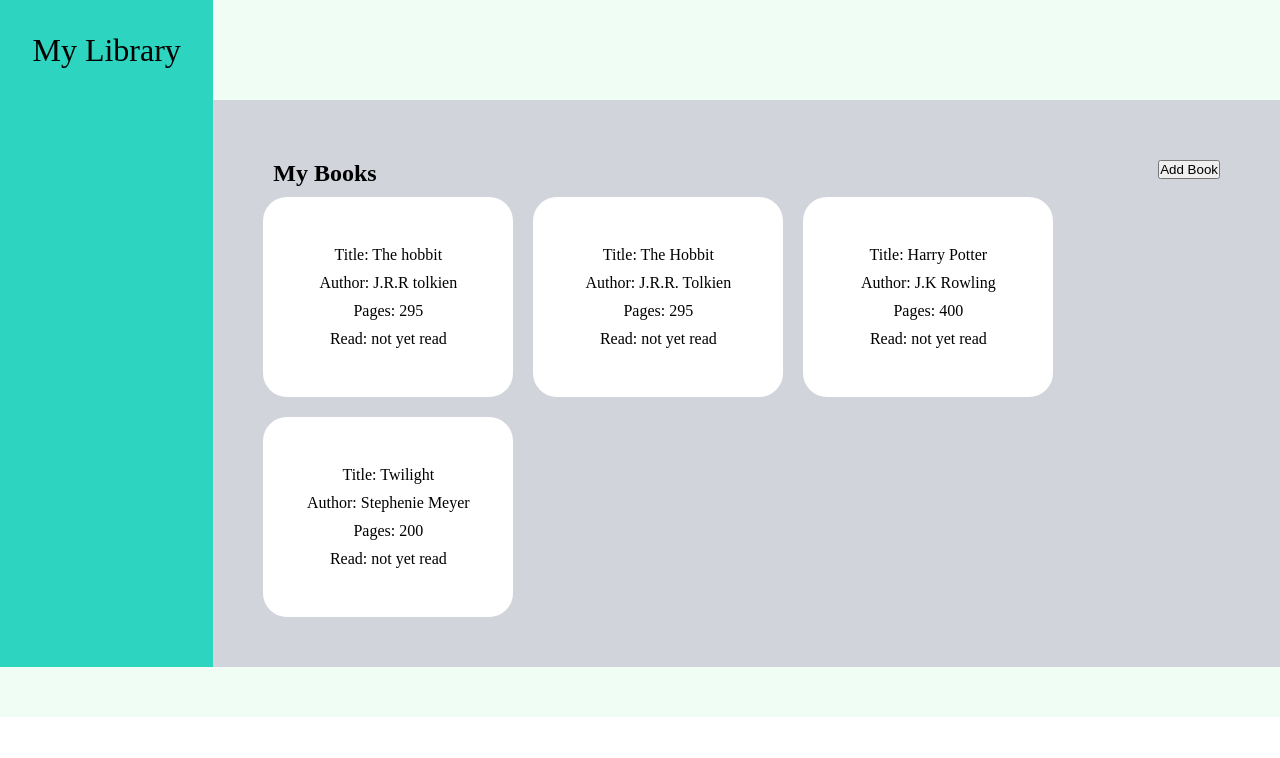
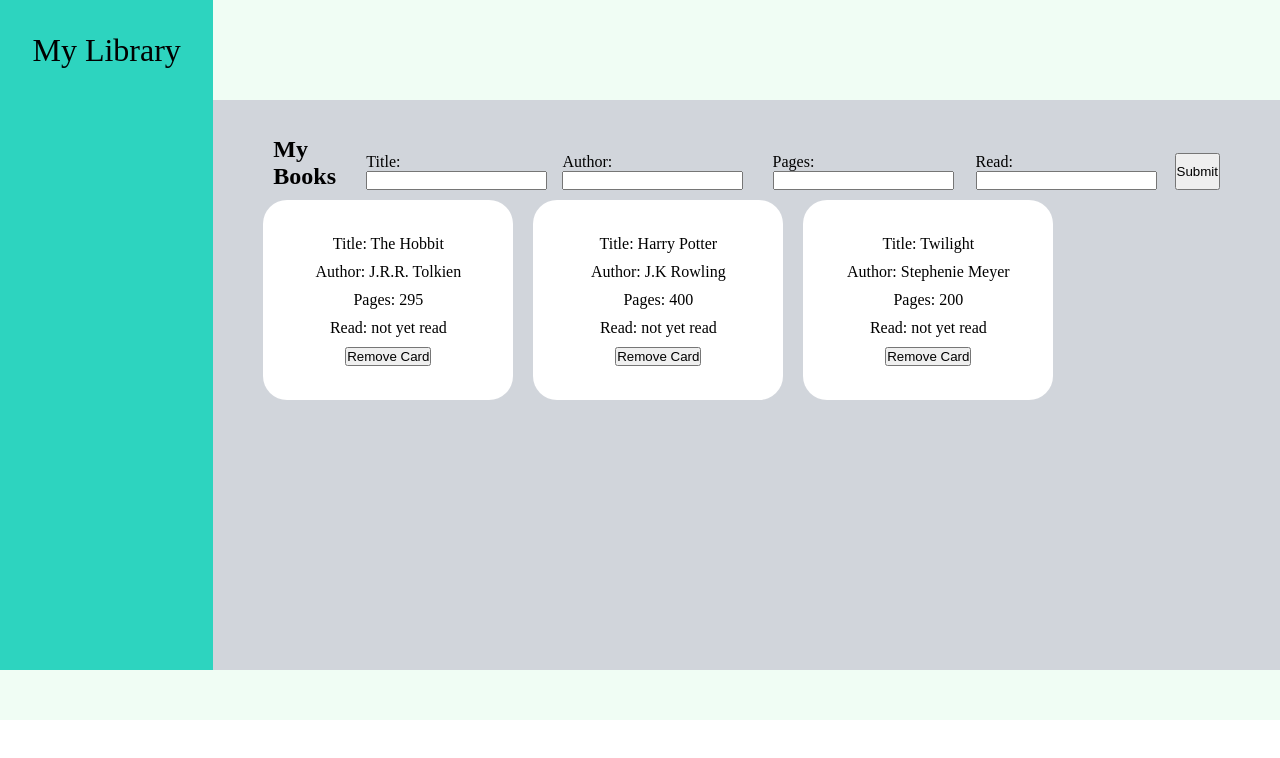
Before and after one commit to Junior4144/Library-Project, a plain HTML site: page index.html in a window 1280 px wide. Both pictures are taken after a click on the button "Add Book". Drawn offline with Linux system fonts and the light colour scheme.

Commit message:
Feat: add book btn, form added

```diff
--- a/index.html
+++ b/index.html
@@ -25,16 +25,36 @@
                 </div>
                 <div class="content-header-btn">
                     <button class="addBook">Add Book</button>
+
+                    <div class="form-container">
+                        <form action="" method="get">
+
+                            <div>
+                                <label for="title">Title: </label>
+                                <input type="text" id="title">
+                            </div>
+                            <div>
+                                <label for="author">Author: </label>
+                                <input type="text" id="author">
+                            </div>
+                            <div>
+                                <label for="pages">Pages: </label>
+                                <input type="text" id="pages">
+                            </div>
+                            <div>
+                                <label for="read">Read: </label>
+                                <input type="text" id="read">
+                            </div>
+
+                            <button class="submit-btn" type="submit">Submit</button>
+
+                        </form>
+
+                    </div>
                 </div>
             </div>
             <div class="card-container">
                 <div class="card">
-
-                    <div class="card-title">Title: The hobbit</div>
-                    <div class="card-author">Author: J.R.R tolkien</div>
-                    <div class="card-page">Pages: 295</div>
-                    <div class="card-read">Read: not yet read</div>
-
                 </div>
             </div>
         </div>
--- a/script.js
+++ b/script.js
@@ -21,7 +21,7 @@ function addBookToLibrary(title, author, pages, read){
 }
 
 function displayLibrary(){
-
+    card_container.innerHTML = '';
 
     for (let i = 0; i < myLibrary.length; i++){
         //loop through myLibrary and should display array
@@ -42,12 +42,18 @@ function displayLibrary(){
 
         const card_read = document.createElement('div');
         card_read.classList.add('card-read');
-        card_read.textContent = `Read: ${myLibrary[i].read}`
+        card_read.textContent = `Read: ${myLibrary[i].read}`;
+
+
+        const remove_btn = document.createElement('button');
+        remove_btn.classList.add('remove-card-btn');
+        remove_btn.textContent = `Remove Card`
 
         newBook.appendChild(card_title);
         newBook.appendChild(card_author);
         newBook.appendChild(card_page);
         newBook.appendChild(card_read);
+        newBook.appendChild(remove_btn);
 
         card_container.appendChild(newBook)
 
@@ -61,12 +67,50 @@ const book2 = new Book("Harry Potter", "J.K Rowling", "400", "not yet read");
 const book3 = new Book("Twilight", "Stephenie Meyer", "200", "not yet read");
 
 const card_container = document.querySelector('.card-container');
+const remove_card_btn = document.querySelector('.remove-card-btn');
 
 
 myLibrary.push(book1)
 myLibrary.push(book2)
 myLibrary.push(book3)
 
-console.log(myLibrary)
 
 displayLibrary();
+
+const addBook_button = document.querySelector('.addBook');
+const form_container = document.querySelector('.form-container')
+const submit_btn = document.querySelector('.submit-btn')
+
+addBook_button.addEventListener('click', () => {
+    //make appear a form container to fill out obtain new book info
+    addBook_button.style.display = 'none'
+    form_container.style.display = 'block'
+
+
+});
+
+submit_btn.addEventListener('click', (event) =>{
+    event.preventDefault();
+    form_container.style.display = 'none';
+
+    addBook_button.style.display = 'inline-block';
+
+    const title = document.getElementById("title");
+    const currentTitle = title.value;
+    title.value = '';
+
+    const author = document.getElementById("author");
+    const currentAuthor = author.value;
+    author.value = '';
+
+    const pages = document.getElementById("pages");
+    const currentPages = pages.value;
+    pages.value = '';
+
+    const read = document.getElementById("read");
+    const currentRead = read.value;
+    read.value = '';
+
+    addBookToLibrary(currentTitle, currentAuthor, currentPages, currentRead);
+    displayLibrary();
+});
--- a/styles.css
+++ b/styles.css
@@ -13,7 +13,7 @@ body{
 
     display: grid;
     grid-template-columns: 1fr 5fr;
-    grid-template-rows: 100px minmax(550px  , auto) 50px;
+    grid-template-rows: 100px minmax(570px  , auto) 50px;
 
     grid-template-areas:
     "sidebar header"
@@ -45,16 +45,27 @@ body{
     background-color: #d1d5db;
 
     padding:50px;
+    padding-top: 0;
 
 }
 .content-header{
     display:flex;
     justify-content: space-between;
+    align-items: flex-end;
     padding:10px;
+    height:100px;
 }
+
 .content-title{
     font-size: 24px;
     font-weight: 600;
+}
+.form-container{
+    display:none;
+}
+form{
+    display:flex;
+
 }
 .card-container{
     height: 100%;
```
